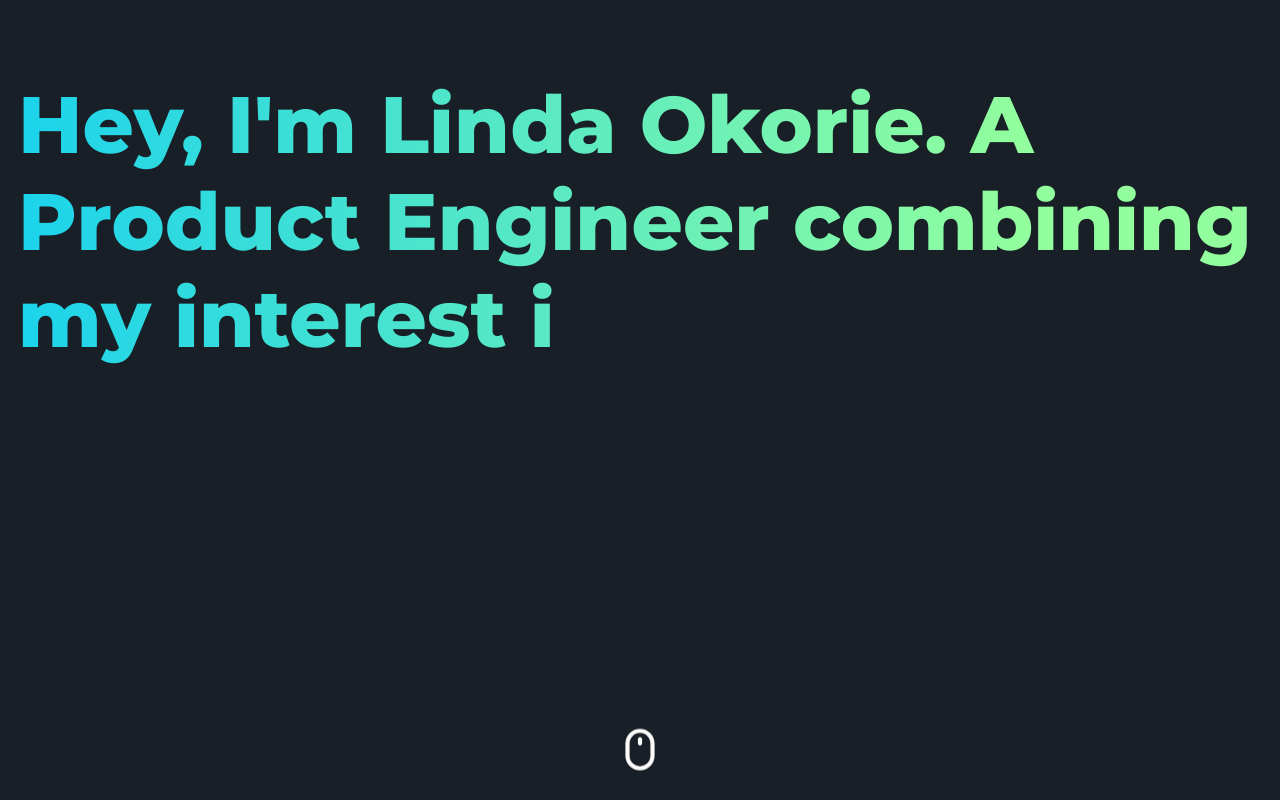
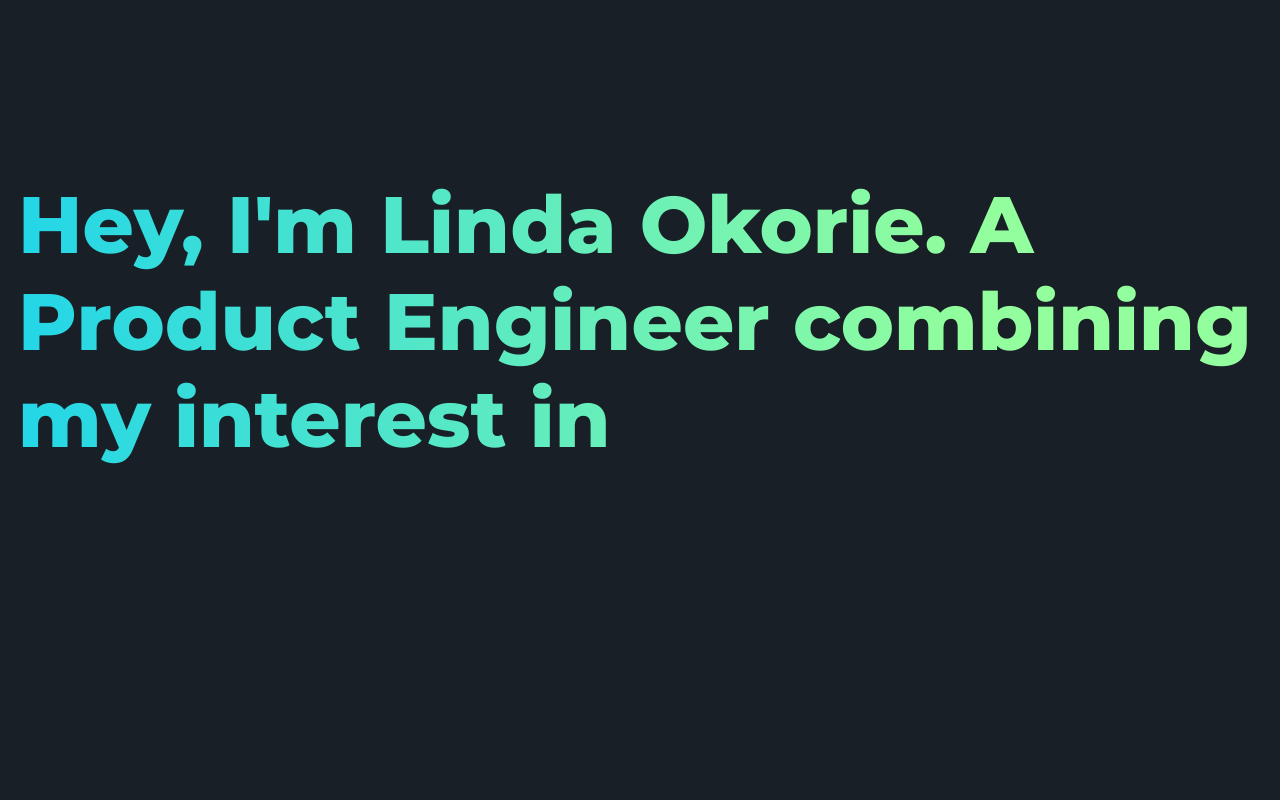
Before and after one commit to LindieK/portfolio-v2, a Next.js app: page / in a window 1280 px wide. Shown: the top 800 px of the page. Built offline with nearby package versions, Linux system fonts and the light colour scheme.

Commit message:
feat: added section styled and section heading styling

```diff
--- a/styles/globals.scss
+++ b/styles/globals.scss
@@ -8,6 +8,17 @@ body {
   font-family: "Montserrat", sans-serif;
   font-size: 18px;
   scroll-behavior: smooth;
+}
+
+section {
+  padding-top: 3.333333rem; //100px
+
+  @include mq(sm) {
+    padding-top: 4.444444rem;
+  }
+  @include mq(md) {
+    padding-top: 5.555555rem;
+  }
 }
 
 a {
@@ -73,8 +84,16 @@ h1 {
 }
 
 h2 {
-  font-size: 2.666666em; //48px
+  font-size: 2em; //36px
   font-weight: 800;
+  margin-bottom: 0.555555rem; //10px
+
+  @include mq(md){
+    font-size: 2.222222em; //40px
+  }
+  @include mq(xl){
+    font-size: 2.666666em; //48px
+  }
 }
 
 h3 {
```
